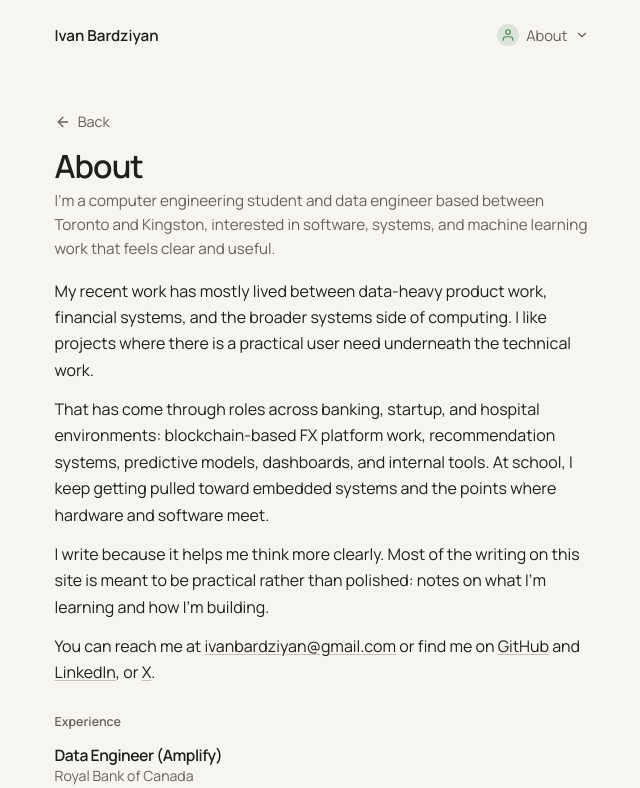
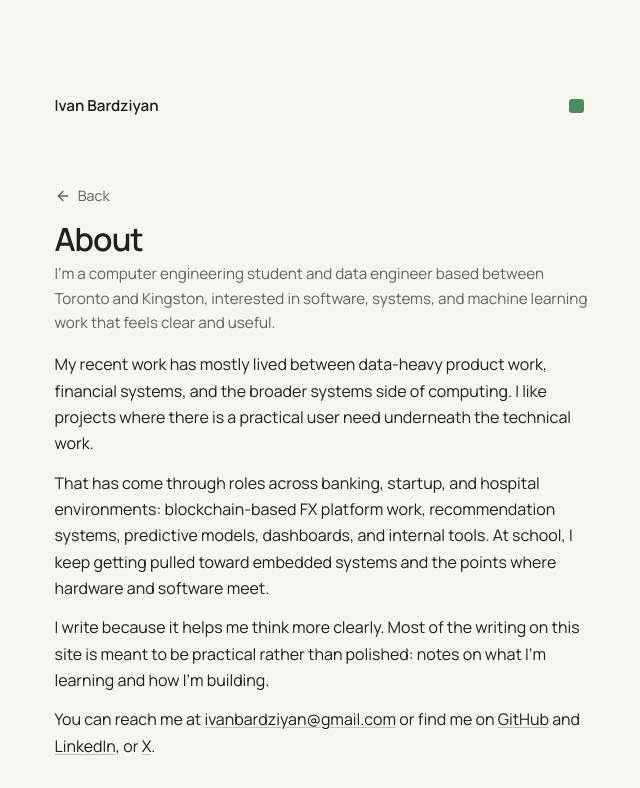
Before and after one commit to ivanbard/my-portfolio, a React (Vite) app: page /about in a window 1280 px wide. Shown: the top 788 px of the page, without its empty margins (306-946 px from the left). Built offline with nearby package versions, Linux system fonts and the light colour scheme.

Commit message:
improving section selection styling

```diff
--- a/src/components/LandingPage.jsx
+++ b/src/components/LandingPage.jsx
@@ -150,7 +150,7 @@ export default function LandingPage() {
         <GitHubChart />
 
         <div className="home-links" aria-label="Site index">
-          {sections.map((section) => {
+          {sections.filter((section) => section.key !== 'home').map((section) => {
             const Icon = section.icon;
 
             return (
--- a/src/components/Navbar.jsx
+++ b/src/components/Navbar.jsx
@@ -1,6 +1,5 @@
 import { useEffect, useRef, useState } from 'react';
 import { Link, NavLink, useLocation } from 'react-router-dom';
-import { FiChevronDown } from 'react-icons/fi';
 import sections, { getActiveSection } from '../data/sections';
 import '../styles/Navbar.css';
 
@@ -10,7 +9,7 @@ export default function Navbar() {
   const location = useLocation();
   const selectorRef = useRef(null);
   const activeSection = getActiveSection(location.pathname);
-  const ActiveIcon = activeSection?.icon;
+  const selectedOffset = Math.max(0, sections.indexOf(activeSection)) * 1.75;
 
   useEffect(() => {
     const handleScroll = () => {
@@ -35,6 +34,9 @@ export default function Navbar() {
     const handleKeyDown = (event) => {
       if (event.key === 'Escape') {
         setIsSelectorOpen(false);
+        if (selectorRef.current?.contains(document.activeElement)) {
+          selectorRef.current.querySelector('.nav-selector-trigger')?.focus();
+        }
       }
     };
 
@@ -58,41 +60,38 @@ export default function Navbar() {
           <div className="nav-selector" ref={selectorRef}>
             <button
               type="button"
-              className={`nav-selector-trigger ${isSelectorOpen ? 'open' : ''}`}
+              className="nav-selector-trigger"
               onClick={() => setIsSelectorOpen((open) => !open)}
-              aria-haspopup="menu"
               aria-expanded={isSelectorOpen}
-              aria-label="Open section selector"
+              aria-label={`Sections, current: ${activeSection?.name ?? 'Home'}`}
+              title="Sections"
             >
-              {ActiveIcon && (
-                <span
-                  className="nav-selector-icon active"
-                  style={{ '--section-accent': activeSection.color }}
-                >
-                  <ActiveIcon size={14} />
-                </span>
-              )}
-              <span className="nav-selector-label">{activeSection?.name ?? 'Sections'}</span>
-              <FiChevronDown className="nav-selector-caret" size={14} />
+              <span
+                className="nav-selector-trigger-mark"
+                style={activeSection ? { '--section-accent': activeSection.color } : undefined}
+                aria-hidden="true"
+              />
             </button>
 
             {isSelectorOpen && (
-              <div className="nav-selector-menu" role="menu" aria-label="Section navigation">
+              <div
+                className="nav-selector-menu"
+                role="group"
+                aria-label="Section navigation"
+                style={{ '--selected-offset': `${selectedOffset}rem` }}
+              >
                 {sections.map((section) => {
-                  const Icon = section.icon;
-
-                  return (
-                    <NavLink
-                      key={section.key}
-                      to={section.to}
-                      className={({ isActive }) => `nav-selector-item ${isActive ? 'active' : ''}`}
-                      style={{ '--section-accent': section.color }}
-                      role="menuitem"
-                    >
-                      <span className="nav-selector-item-icon" aria-hidden="true">
-                        <Icon size={15} />
-                      </span>
-                      <span>{section.name}</span>
+                  const content = <><span>{section.name}</span><span className="nav-selector-item-marker" aria-hidden="true" /></>;
+                  return section.key === activeSection?.key ? (
+                    <button key={section.key} type="button" className="nav-selector-item active" style={{ '--section-accent': section.color }} aria-current="page" onClick={() => {
+                      setIsSelectorOpen(false);
+                      selectorRef.current?.querySelector('.nav-selector-trigger')?.focus();
+                    }}>
+                      {content}
+                    </button>
+                  ) : (
+                    <NavLink key={section.key} to={section.to} className="nav-selector-item" style={{ '--section-accent': section.color }}>
+                      {content}
                     </NavLink>
                   );
                 })}
--- a/src/data/sections.js
+++ b/src/data/sections.js
@@ -1,6 +1,13 @@
-import { FiBookOpen, FiFolder, FiUser } from 'react-icons/fi';
+import { FiBookOpen, FiFolder, FiHome, FiUser } from 'react-icons/fi';
 
 const sections = [
+  {
+    key: 'home',
+    name: 'Home',
+    to: '/',
+    icon: FiHome,
+    color: '#3b6db3',
+  },
   {
     key: 'writing',
     name: 'Writing',
@@ -25,10 +32,7 @@ const sections = [
 ];
 
 export function getActiveSection(pathname) {
-  if (pathname.startsWith('/blog')) return sections[0];
-  if (pathname.startsWith('/projects')) return sections[1];
-  if (pathname.startsWith('/about')) return sections[2];
-  return null;
+  return sections.find(({ to }) => pathname === to || (to !== '/' && pathname.startsWith(`${to}/`))) ?? null;
 }
 
 export default sections;
--- a/src/styles/Navbar.css
+++ b/src/styles/Navbar.css
@@ -14,7 +14,7 @@
   align-items: center;
   justify-content: space-between;
   gap: 1rem;
-  padding: 1rem 0;
+  padding: 5.25rem 0 1rem;
 }
 
 .navbar-logo {
@@ -35,93 +35,78 @@
 .nav-selector-trigger {
   display: inline-flex;
   align-items: center;
-  gap: 0.45rem;
-  padding: 0.38rem 0.55rem;
+  justify-content: center;
+  width: 2.75rem;
+  height: 2.75rem;
+  padding: 0;
   border: 1px solid transparent;
   background: transparent;
-  color: var(--muted);
   font: inherit;
   cursor: pointer;
+  border-radius: 0.5rem;
 }
 
-.nav-selector-trigger.open,
 .nav-selector-trigger:hover {
   color: var(--text);
   background: rgba(31, 31, 27, 0.04);
 }
 
-.nav-selector-icon {
-  display: inline-flex;
-  align-items: center;
-  justify-content: center;
-  width: 1.35rem;
-  height: 1.35rem;
-  border-radius: 999px;
-  background: #ece8dd;
-  color: var(--muted);
+.nav-selector-trigger:focus-visible {
+  outline: 2px solid var(--line-strong);
+  outline-offset: 2px;
 }
 
-.nav-selector-icon.active {
-  background: color-mix(in srgb, var(--section-accent) 16%, transparent);
-  color: var(--section-accent);
-}
-
-.nav-selector-label {
-  font-size: 0.92rem;
-}
-
-.nav-selector-caret {
-  color: var(--muted);
+.nav-selector-trigger-mark,
+.nav-selector-item-marker {
+  width: 0.9rem;
+  height: 0.9rem;
+  flex: 0 0 auto;
+  border-radius: 0.2rem;
+  background: var(--section-accent, #3b6db3);
 }
 
 .nav-selector-menu {
   position: absolute;
-  top: calc(100% + 0.45rem);
-  right: 0;
-  min-width: 11rem;
-  padding: 0.35rem;
+  top: calc(0.1875rem - var(--selected-offset));
+  right: 0.125rem;
+  z-index: 1;
+  min-width: 10rem;
+  padding: 0.25rem;
   border: 1px solid var(--line);
+  border-radius: 0.65rem;
   background: var(--bg);
+  box-shadow: 0 10px 24px rgb(31 31 27 / 14%);
   display: grid;
-  gap: 0.15rem;
 }
 
 .nav-selector-item {
   display: flex;
   align-items: center;
+  justify-content: space-between;
   gap: 0.55rem;
-  padding: 0.45rem 0.5rem;
-  color: var(--muted);
+  width: 100%;
+  min-height: 1.75rem;
+  padding: 0.25rem 0.5rem;
+  border: 0;
+  border-radius: 0.35rem;
+  background: transparent;
+  color: var(--text);
+  font: inherit;
   font-size: 0.92rem;
+  line-height: 1.25;
+  text-align: left;
+  cursor: pointer;
 }
 
+.nav-selector-item.active,
 .nav-selector-item:hover,
-.nav-selector-item.active {
-  color: var(--text);
-}
-
-.nav-selector-item-icon {
-  display: inline-flex;
-  align-items: center;
-  justify-content: center;
-  width: 1.45rem;
-  height: 1.45rem;
-  border-radius: 999px;
-  background: color-mix(in srgb, var(--section-accent) 16%, transparent);
-  color: var(--section-accent);
+.nav-selector-item:focus-visible {
+  background: color-mix(in srgb, var(--line) 38%, var(--bg));
+  outline: none;
 }
 
 @media (max-width: 720px) {
   .navbar-container {
     width: min(calc(100% - 1.5rem), var(--content-max));
   }
-
-  .nav-selector-menu {
-    right: auto;
-    left: 0;
-  }
-
-  .nav-selector-label {
-    display: none;
-  }
 }
```
